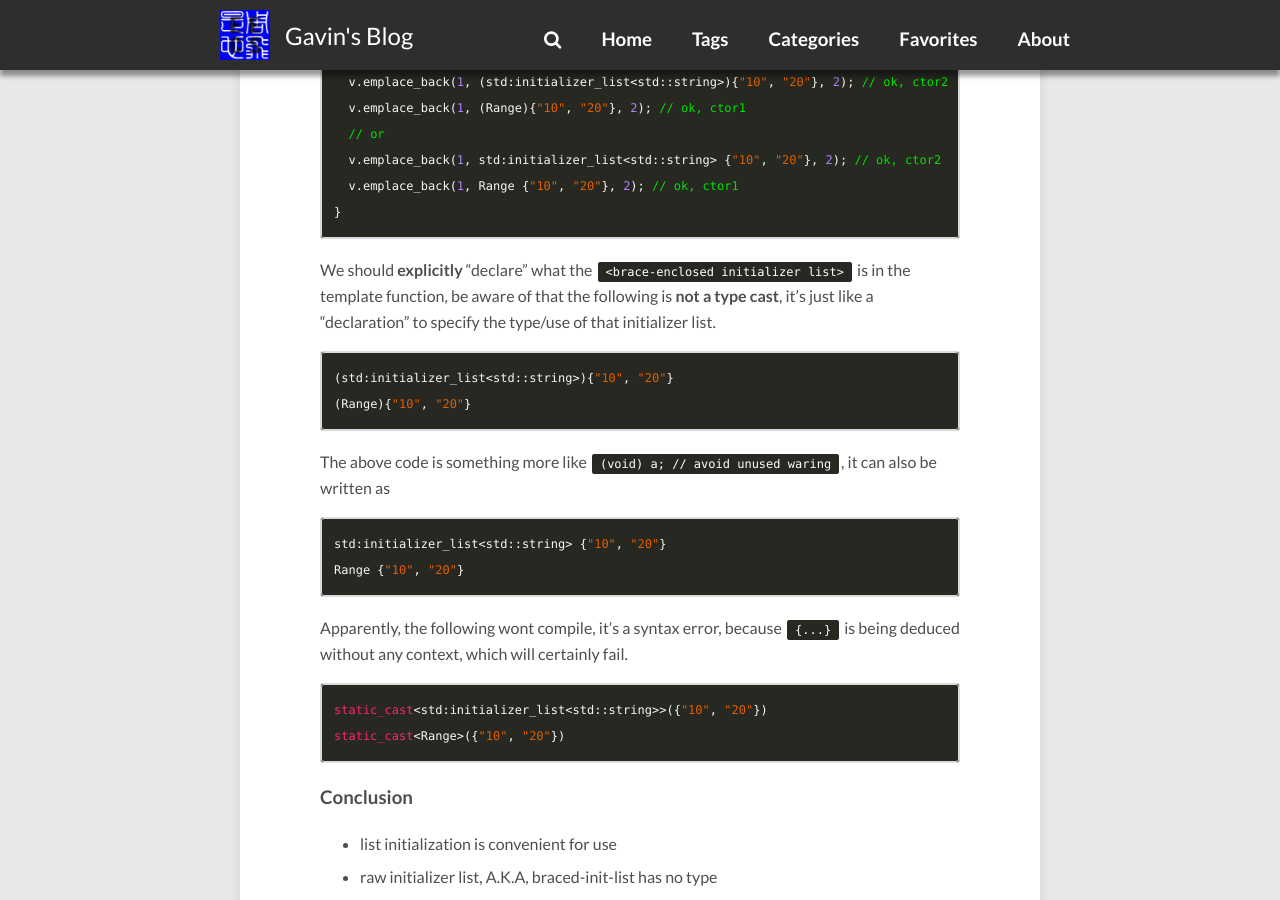
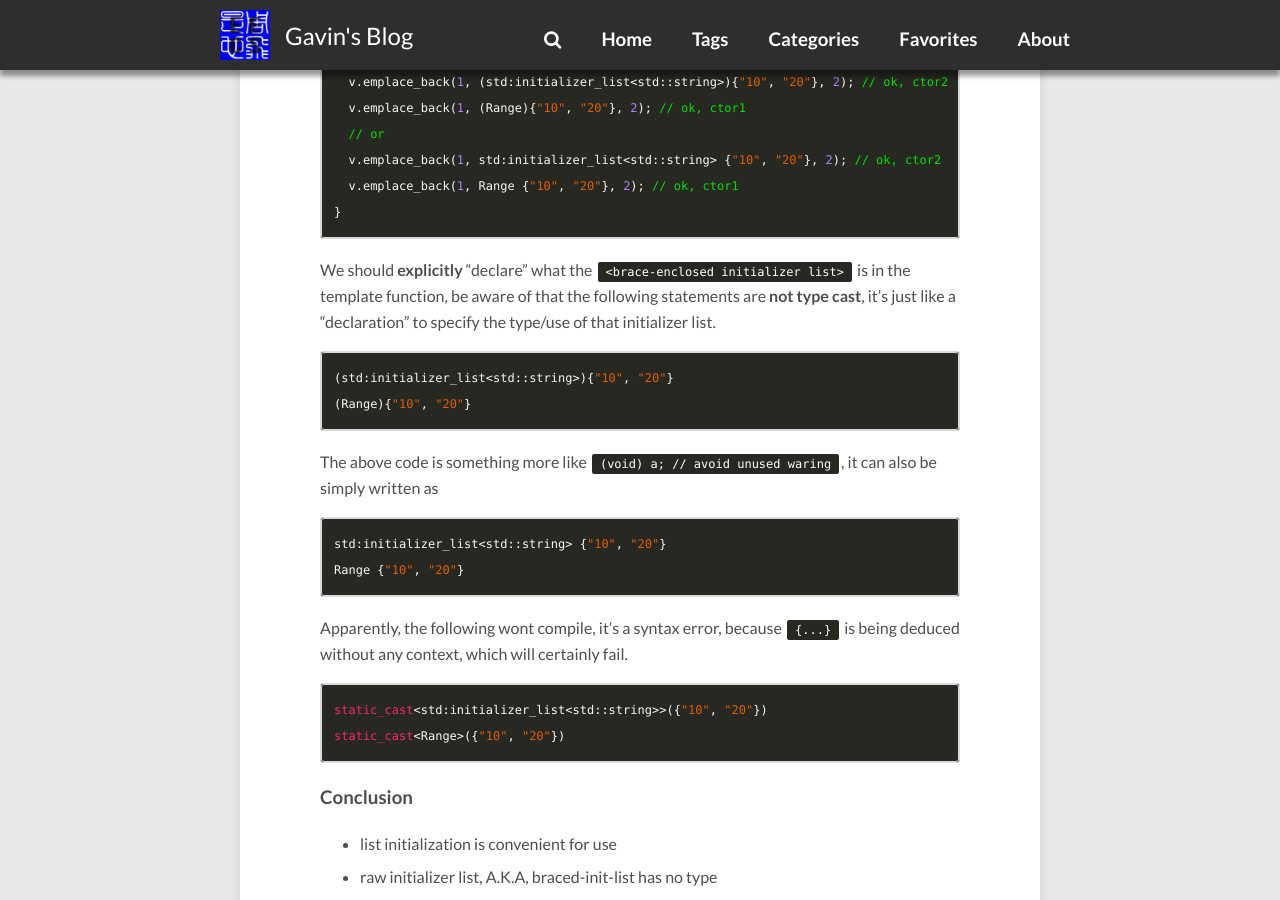
Before and after one commit to gavinchou/gavinchou.github.io, a Jekyll site: the page built from _posts/2019-03-09-initializer_list.md, in a window 1280 px wide and 900 px high, scrolled down 5397 px. Built offline with Jekyll 4.4.1, drawn with Linux system fonts in a browser that asks for light colours; comment, search, counter and statistics services are not loaded; some of the changed text lies outside the part shown.

Commit message:
Fix typo for initializer_list

````diff
--- a/_posts/2019-03-09-initializer_list.md
+++ b/_posts/2019-03-09-initializer_list.md
@@ -237,8 +237,8 @@ void test_emplace() {
 ```
 
 We should **explicitly** "declare" what the `<brace-enclosed initializer list>`
-is in the template function, be aware of that the following is
-**not a type cast**, it's just like a "declaration" to specify the type/use of
+is in the template function, be aware of that the following statements are
+**not type cast**, it's just like a "declaration" to specify the type/use of
 that initializer list.
 
 ```cpp
@@ -247,7 +247,7 @@ that initializer list.
 ```
 
 The above code is something more like `(void) a; // avoid unused waring`,
-it can also be written as
+it can also be simply written as
 
 ```cpp
 std:initializer_list<std::string> {"10", "20"}
````
Also changed, not shown: other parts of _posts/2019-03-09-initializer_list.md (+1 -1 lines).
